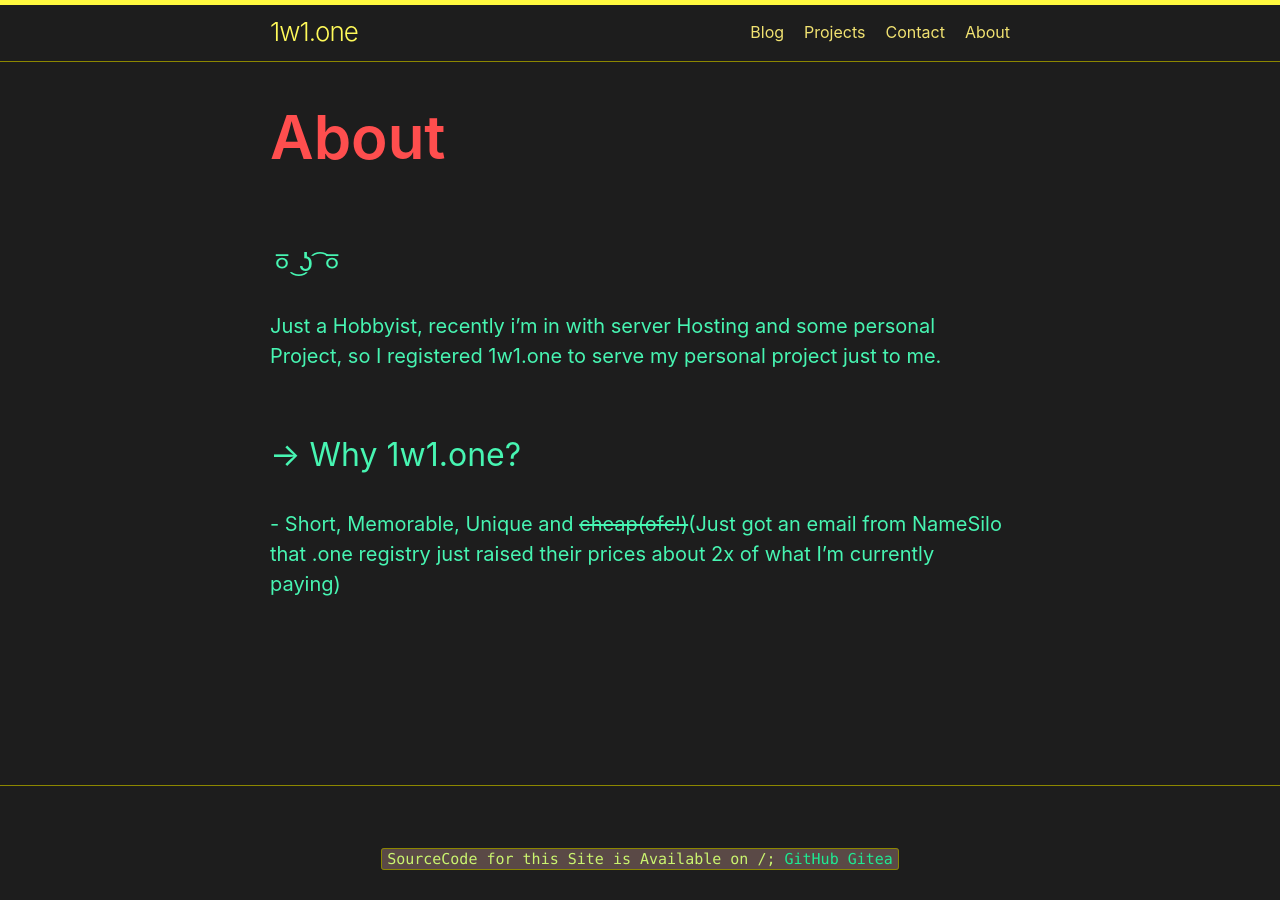
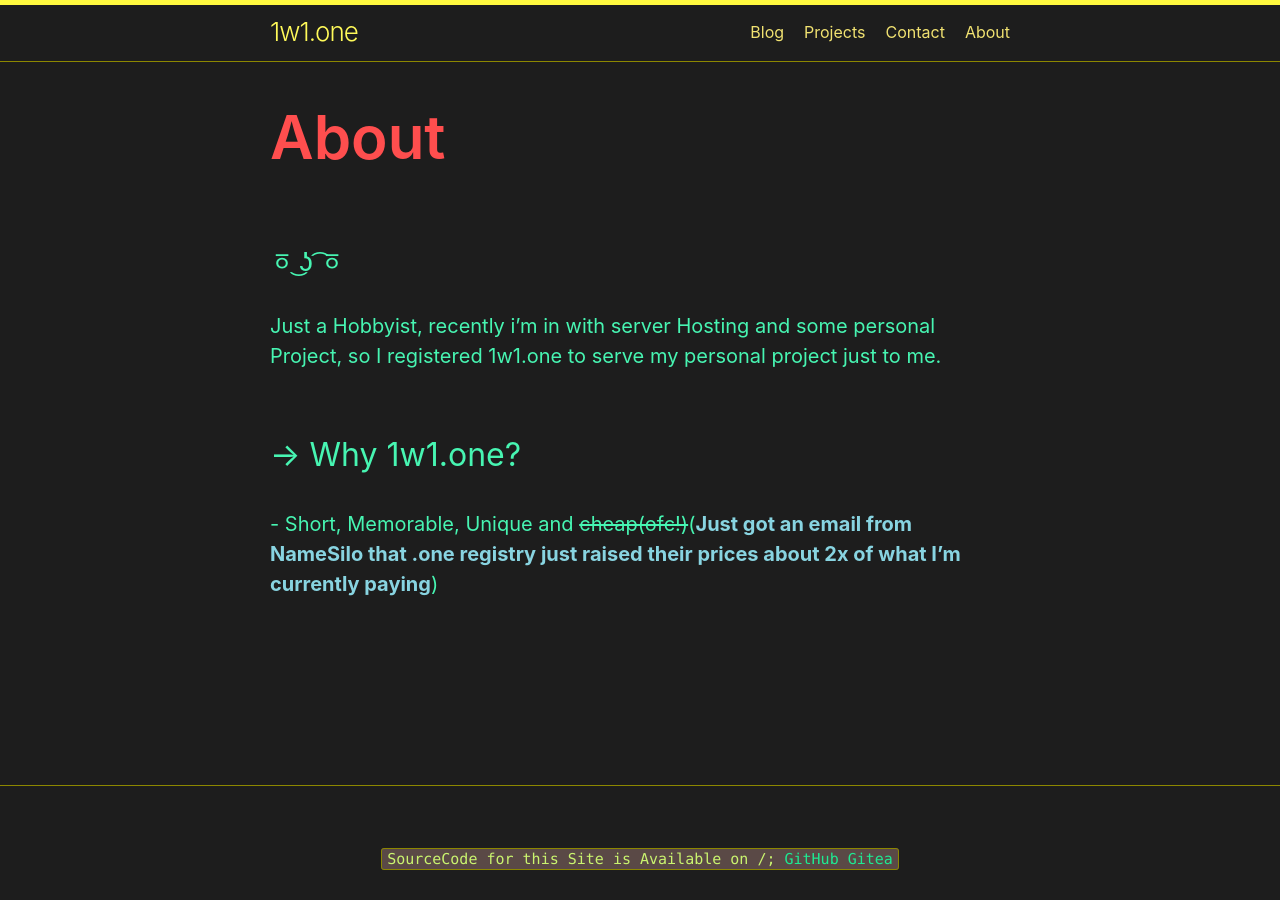
Before and after one commit to minoplhy/crappy-jekyll, a Jekyll site: the page built from about.markdown, in a window 1280 px wide. Built offline with Jekyll 4.4.1, drawn with Linux system fonts in a browser that asks for light colours.

```diff
--- a/about.markdown
+++ b/about.markdown
@@ -8,4 +8,4 @@ permalink: /about
 #### Just a Hobbyist, recently i'm in with server Hosting and some personal Project, so I registered 1w1.one to serve my personal project just to me.
 
 ## -> Why 1w1.one?
-#### -  Short, Memorable, Unique and ~~cheap(ofc!)~~(Just got an email from NameSilo that .one registry just raised their prices about 2x of what I'm currently paying)
+#### -  Short, Memorable, Unique and ~~cheap(ofc!)~~(<b>Just got an email from NameSilo that .one registry just raised their prices about 2x of what I'm currently paying</b>)
```
